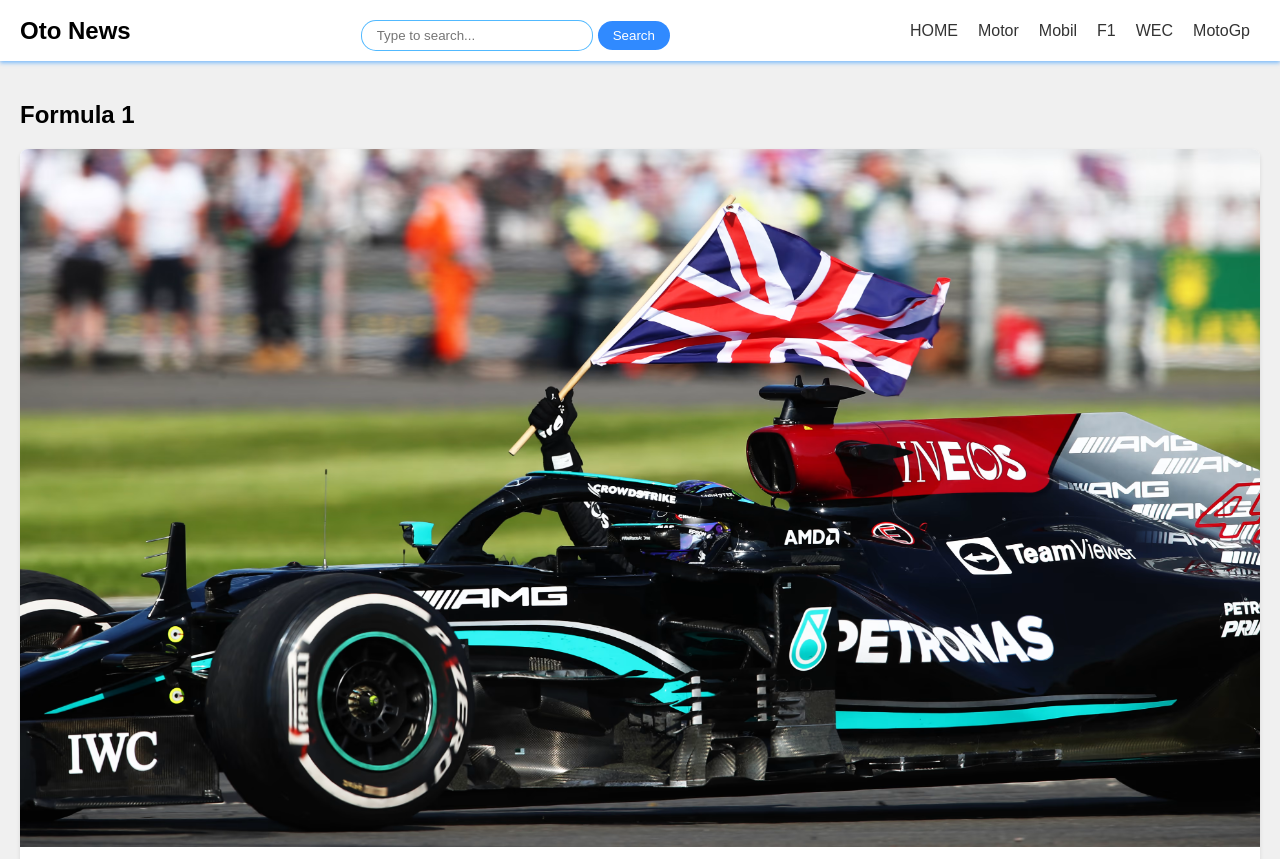
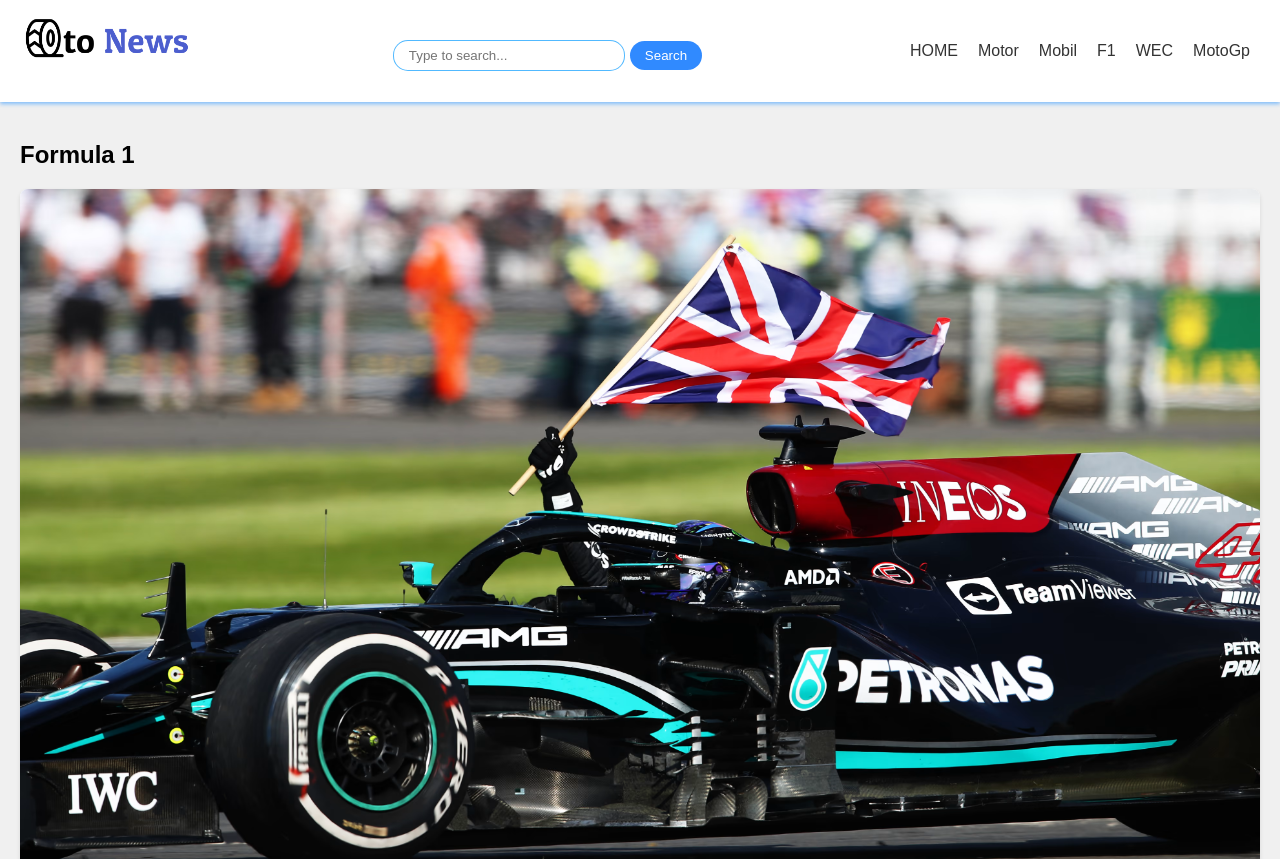
Before and after one commit to rakaaikoo/UAS, a plain HTML site: page f1.html in a window 1280 px wide. Shown: the top 859 px of the page. Drawn offline with Linux system fonts and the light colour scheme.

Commit message:
Add files via upload

```diff
--- a/f1.html
+++ b/f1.html
@@ -8,7 +8,7 @@
 </head>
 <body>
     <header>
-        <h1>Oto News</h1>
+        <h1><img src="judul.png" alt="Oto News" class="header-image"></h1>
         <div class="search-bar">
             <input type="text" placeholder="Type to search...">
             <button>Search</button>
```
